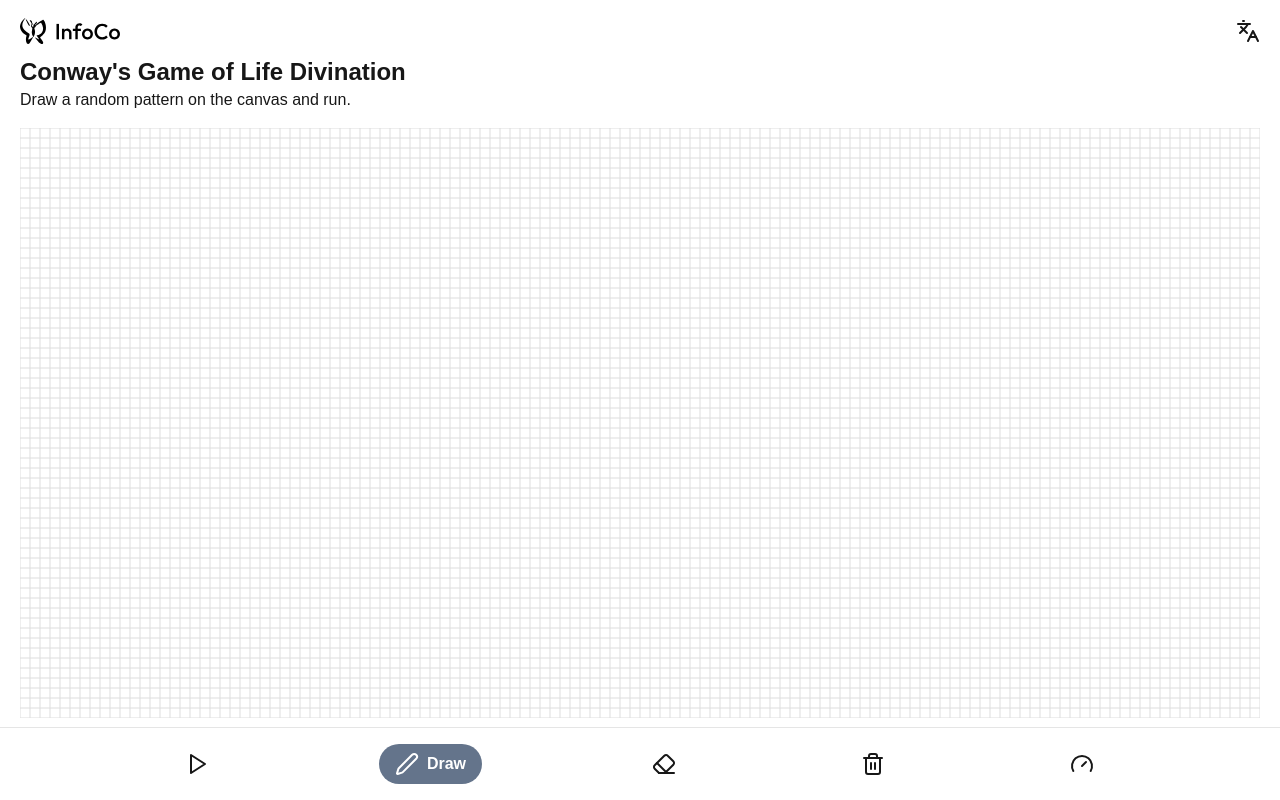
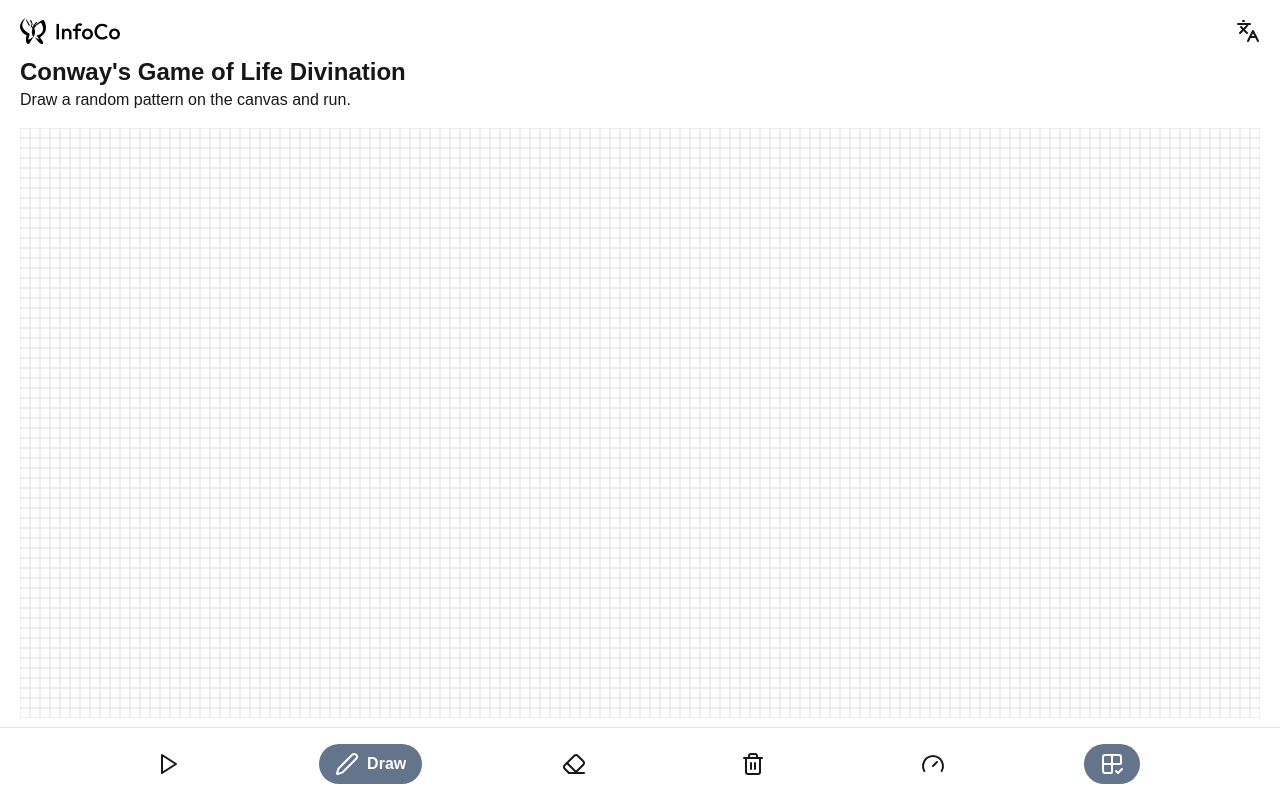
Before and after one commit to Zerlight/InfoCo-lifegame-proj, a Next.js app: page / in a window 1280 px wide. Built offline with nearby package versions, Linux system fonts and the light colour scheme.

Commit message:
feat: add grid line control

```diff
--- a/app/components/game-board.tsx
+++ b/app/components/game-board.tsx
@@ -8,6 +8,7 @@ type GameBoardProps = {
   setGrid: React.Dispatch<React.SetStateAction<boolean[][]>>;
   running: boolean;
   mode: "draw" | "erase";
+  drawGridLines?: boolean;
 };
 
 const GameBoard: React.FC<GameBoardProps> = ({
@@ -18,6 +19,7 @@ const GameBoard: React.FC<GameBoardProps> = ({
   setGrid,
   running,
   mode = "draw",
+  drawGridLines = true,
 }) => {
   const canvasRef = useRef<HTMLCanvasElement | null>(null);
   const [isDrawing, setIsDrawing] = useState(false);
@@ -35,6 +37,7 @@ const GameBoard: React.FC<GameBoardProps> = ({
 
     // Draw grid lines
     ctx.strokeStyle = "#ddd";
+    if (drawGridLines) {
       for (let i = 0; i <= rows; i++) {
         ctx.beginPath();
         ctx.moveTo(0, i * cellSize);
@@ -46,6 +49,7 @@ const GameBoard: React.FC<GameBoardProps> = ({
         ctx.moveTo(j * cellSize, 0);
         ctx.lineTo(j * cellSize, rows * cellSize);
         ctx.stroke();
+      }
     }
 
     // Draw cells
@@ -117,7 +121,7 @@ const GameBoard: React.FC<GameBoardProps> = ({
 
   useEffect(() => {
     drawGrid();
-  }, [grid]);
+  }, [grid, drawGridLines]);
 
   return (
     <canvas
--- a/app/page.tsx
+++ b/app/page.tsx
@@ -10,12 +10,13 @@ import {
   Dictionary,
 } from "@/app/utils/dictionaries";
 import Image from "next/image";
-import { Languages, Pen, Eraser, Trash2, Gauge, Play } from "lucide-react";
+import { Languages, Pen, Eraser, Trash2, Gauge, Play, Grid2x2Check, Grid2x2X } from "lucide-react";
 import TButton from "@/app/components/transition-button";
 import useMeasure from "react-use-measure";
 
 const AppPage = () => {
   const [running, setRunning] = useState(false);
+  const [drawGridLines, setDrawGridLines] = useState(true);
   const [boost, setBoost] = useState(false);
   const [clear, setClear] = useState(false);
   const [mode, setMode] = useState<"draw" | "erase">("draw");
@@ -108,6 +109,7 @@ const AppPage = () => {
               rows={boardDimensions.row}
               cols={boardDimensions.col}
               cellSize={10}
+              drawGridLines={drawGridLines}
             />
           )}
         </div>
@@ -158,6 +160,13 @@ const AppPage = () => {
           <TButton>
             <Gauge />
           </TButton>
+          <TButton
+            activated={drawGridLines}
+            onClick={() => setDrawGridLines(!drawGridLines)}>
+              {
+                drawGridLines ? <Grid2x2Check /> : <Grid2x2X />
+              }
+            </TButton>
         </div>
       </div>
     </div>
```
Lines whose indentation alone changed are shown as unchanged.
